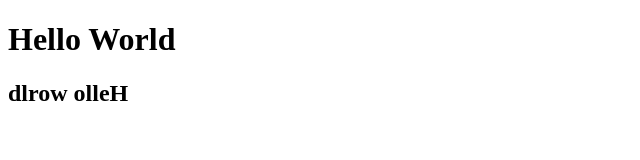
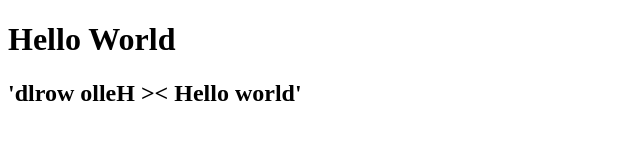
Before and after one commit to OlliLiukkonen/mun-backend-sovellus, a website: page public/index.html in a window 1280 px wide. Shown: the whole page, without its empty margins (0-640 px from the left). Drawn offline with Linux system fonts and the light colour scheme.

Commit message:
hello world

```diff
--- a/public/index.html
+++ b/public/index.html
@@ -8,6 +8,6 @@
     </head>
     <body>
         <h1>Hello World</h1>
-        <h2>dlrow olleH</h2>
+        <h2>'dlrow olleH >< Hello world'</h2>
     </body>
 </html>
```
